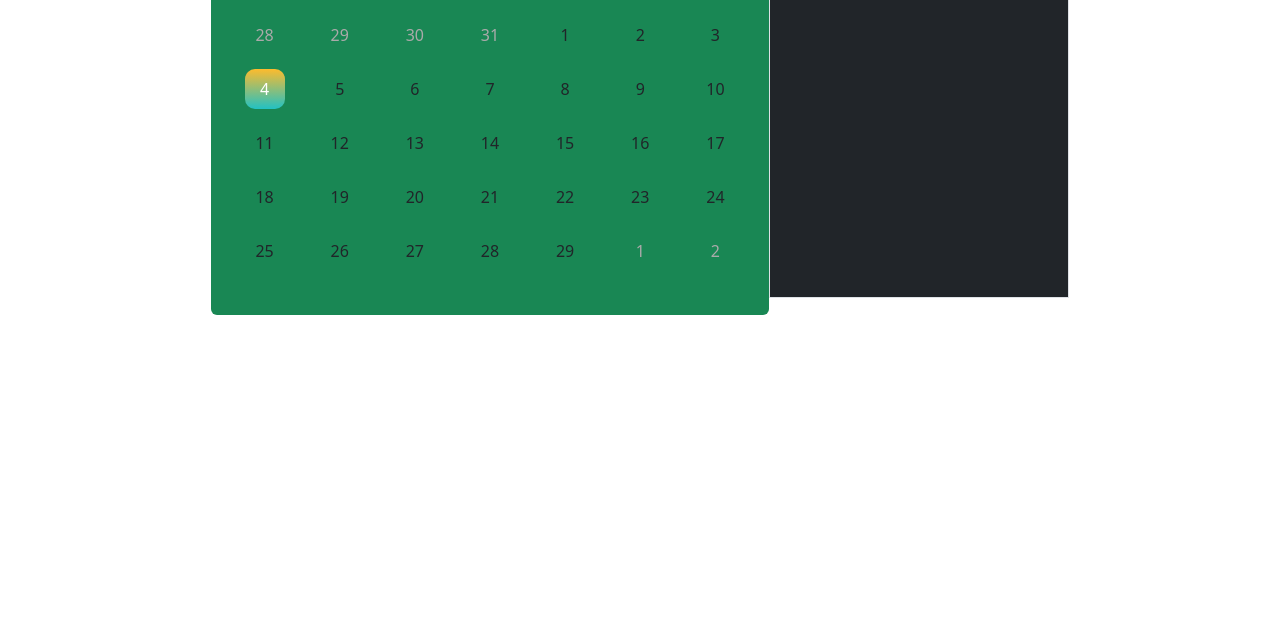
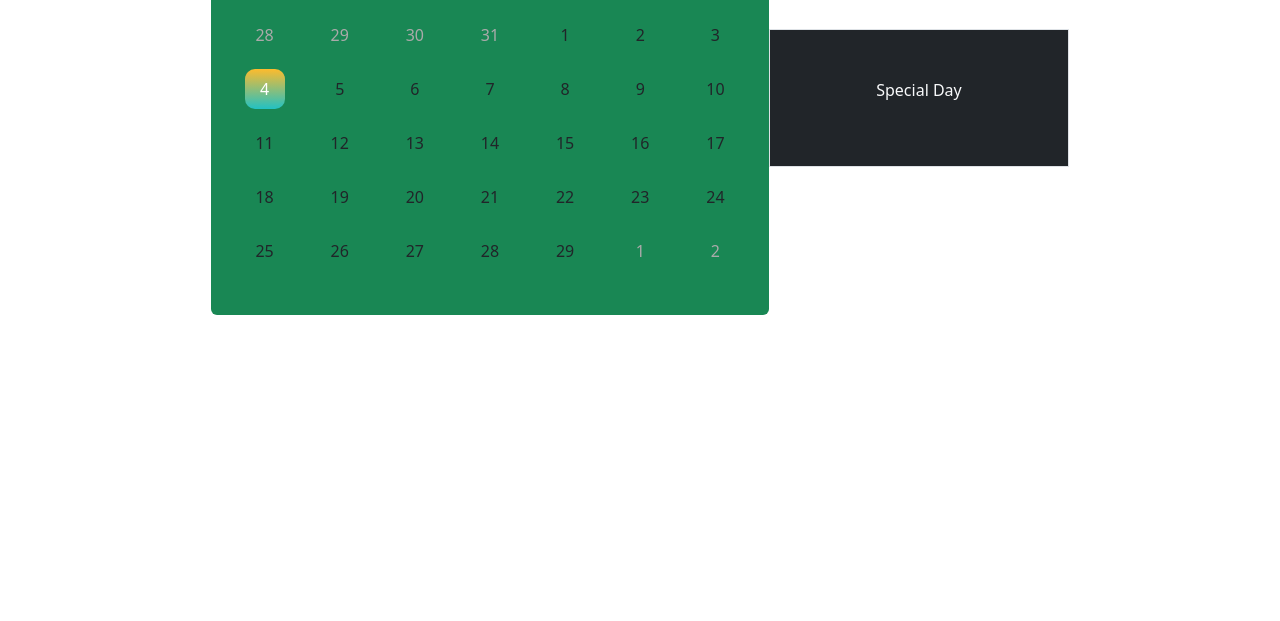
Before and after one commit to mdtoy-dev/Project-1, a plain HTML site: page index.html in a window 1280 px wide. Shown: the part 179-800 px from the top of the page. Drawn offline with nearby package versions, Linux system fonts and the light colour scheme; no server answers.

Commit message:
Made anchor links inherit text colour

```diff
--- a/assets/css/style.css
+++ b/assets/css/style.css
@@ -1,10 +1,16 @@
+a {
+    color: inherit;
+}
+
 .days li {
     margin-bottom: 20px;
 }
 
 .side-panel {
-    height: 400px;
+    /* height: 400px; */
     width: 300px;
+    display: flex;
+    flex-direction: column;
 }
 
 .calendar ul li {
```
